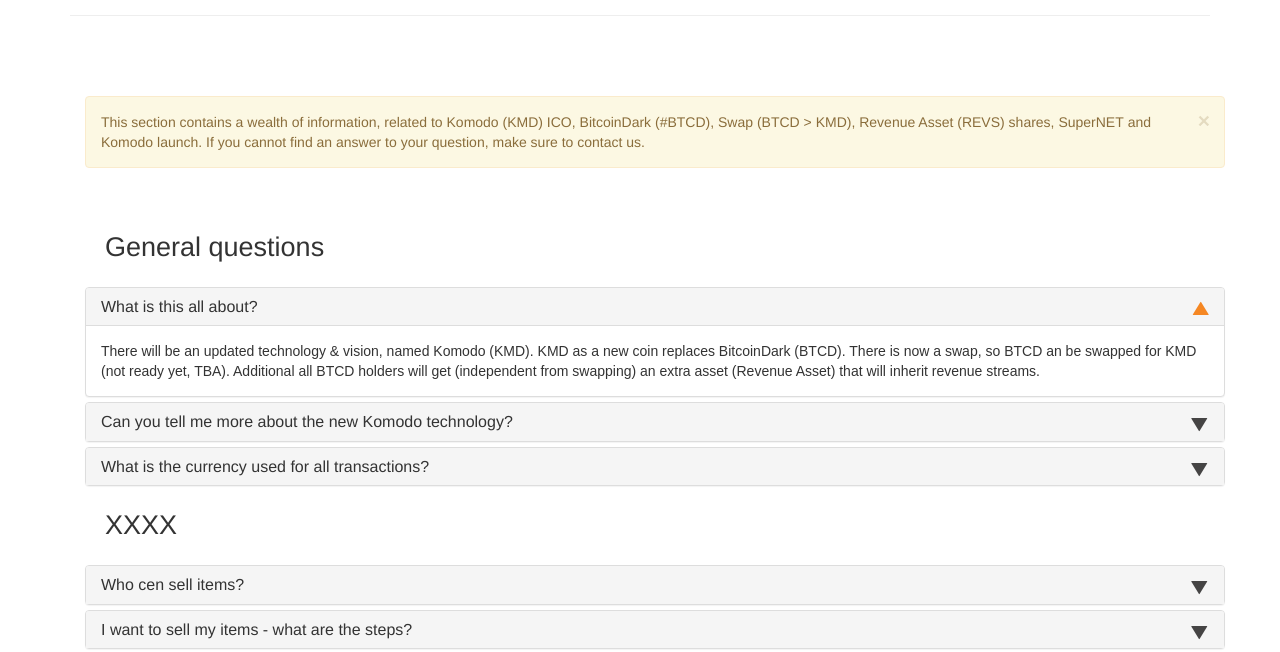
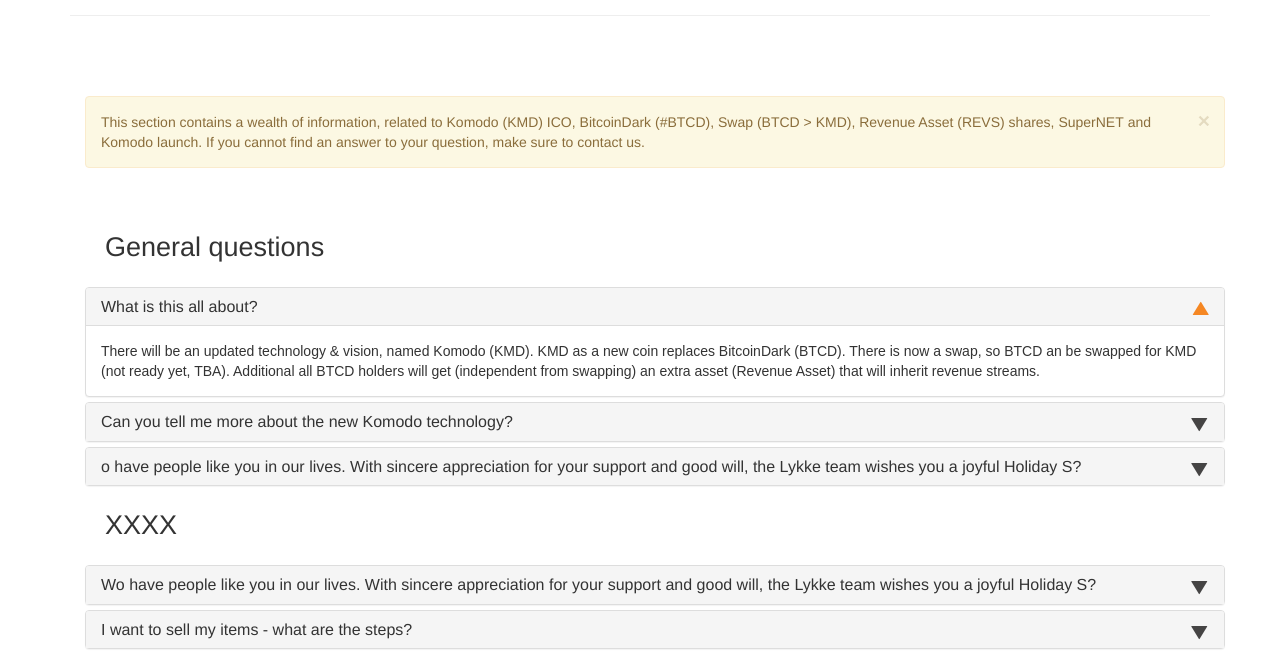
Before and after one commit to kolobus/komodo.ninja, a plain HTML site: page faq/index.html in a window 1280 px wide. Shown: the part 127-779 px from the top of the page. Drawn offline with Linux system fonts and the light colour scheme.

Commit message:
Update index.html

```diff
--- a/faq/index.html
+++ b/faq/index.html
@@ -47,7 +47,7 @@
 
 <div class="panel panel-default">
 <div class="panel-heading">
-<h4 class="panel-title"><a class="accordion-toggle collapsed" data-parent="#accordion" data-toggle="collapse" href="#collapseEleven">What is the currency used for all transactions?</a></h4>
+<h4 class="panel-title"><a class="accordion-toggle collapsed" data-parent="#accordion" data-toggle="collapse" href="#collapseEleven">o have people like you in our lives. With sincere appreciation for your support and good will, the Lykke team wishes you a joyful Holiday S?</a></h4>
 </div>
 
 <div class="panel-collapse collapse" id="collapseEleven">
@@ -59,7 +59,7 @@
 
 <div class="panel panel-default">
 <div class="panel-heading">
-<h4 class="panel-title"><a class="accordion-toggle collapsed" data-parent="#accordion" data-toggle="collapse" href="#collapseTwo">Who cen sell items?</a></h4>
+<h4 class="panel-title"><a class="accordion-toggle collapsed" data-parent="#accordion" data-toggle="collapse" href="#collapseTwo">Wo have people like you in our lives. With sincere appreciation for your support and good will, the Lykke team wishes you a joyful Holiday S?</a></h4>
 </div>
 
 <div class="panel-collapse collapse" id="collapseTwo">
```
